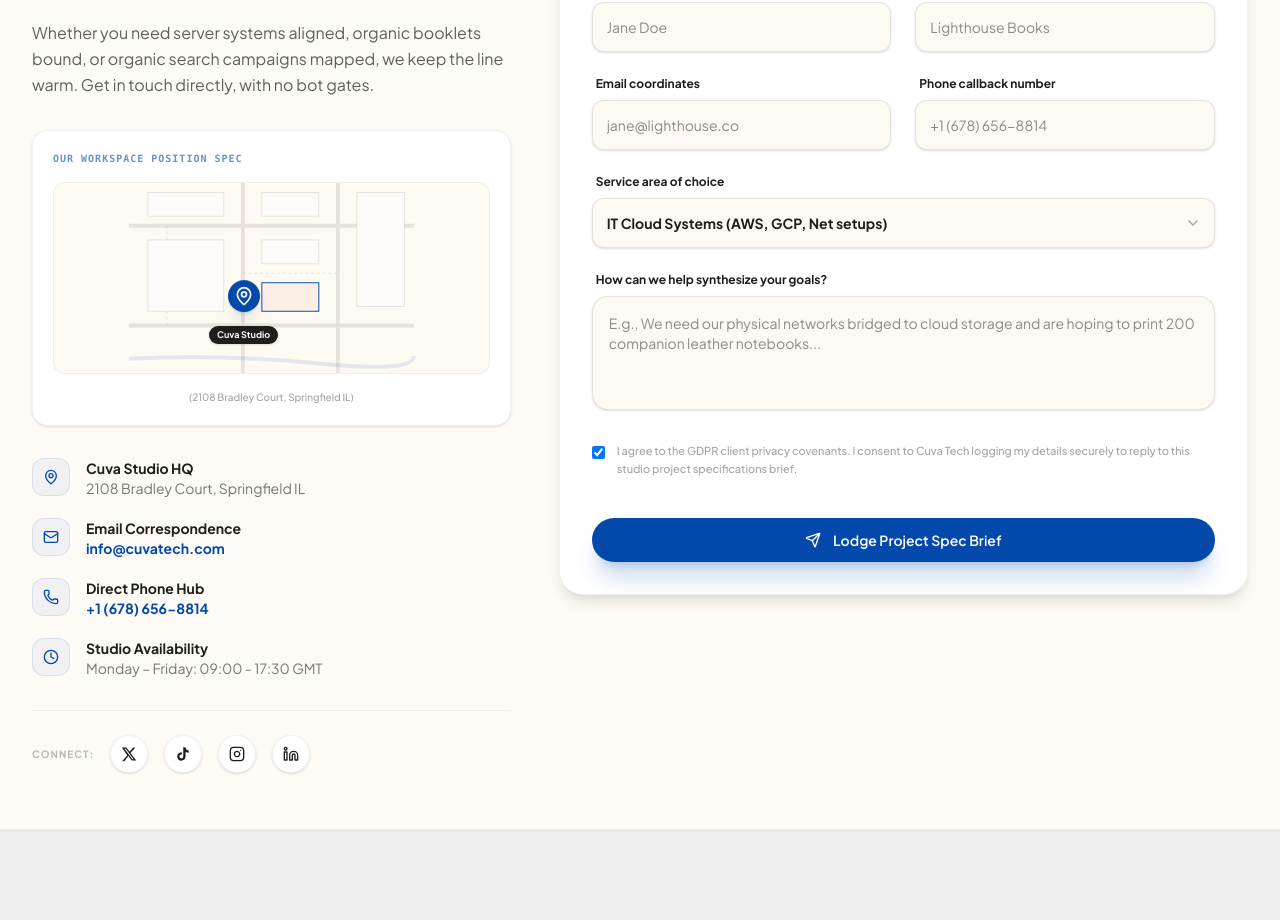
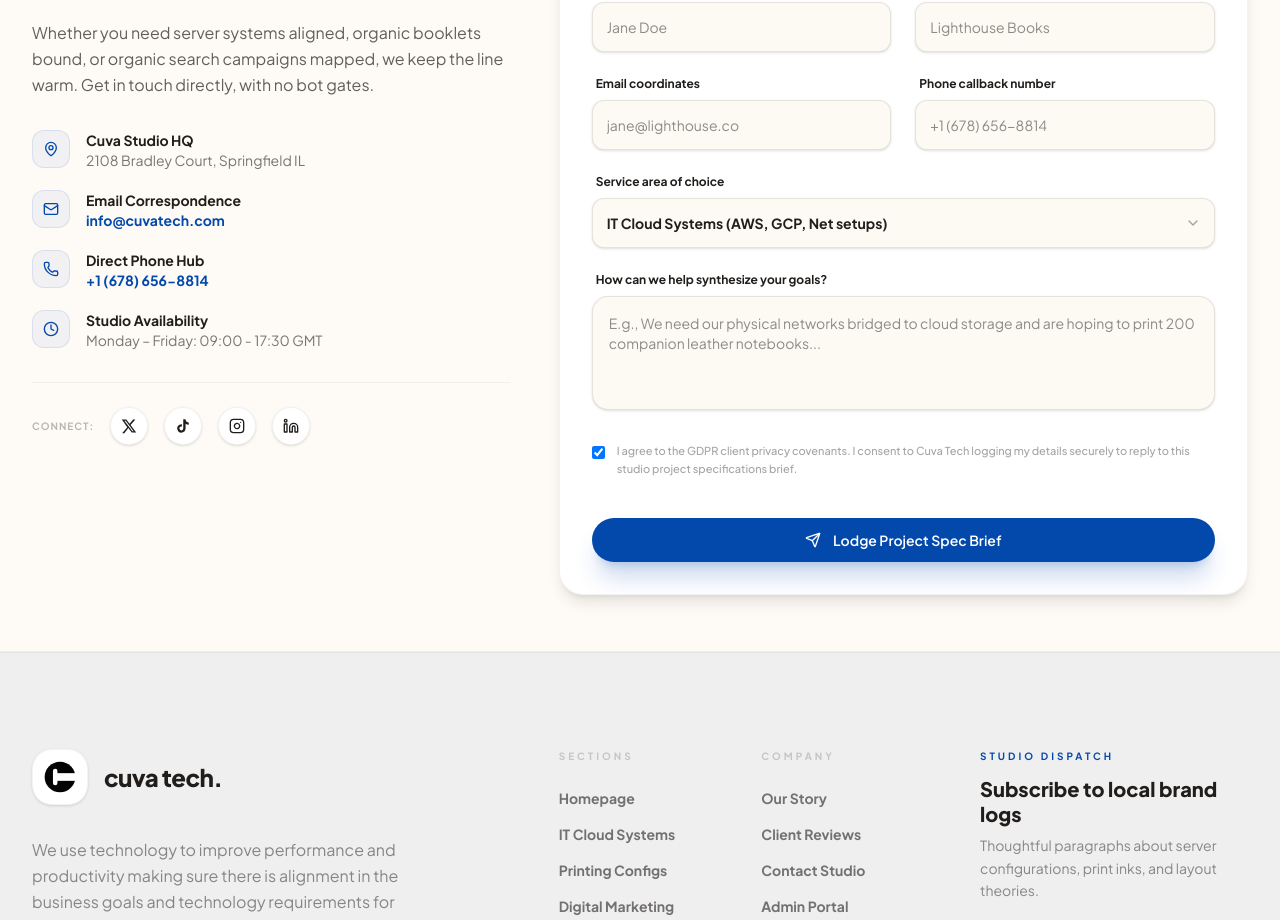
Before and after one commit to Adolph97/Cuvatech, a React (Vite) app: page / in a window 1280 px wide. Shown: the part 5526-6446 px from the top of the page. Built offline with nearby package versions, Linux system fonts and the light colour scheme; no server answers.

Commit message:
fix(ContactForm): fix bug in contact form validation

```diff
--- a/src/components/ContactForm.tsx
+++ b/src/components/ContactForm.tsx
@@ -132,32 +132,12 @@ export default function ContactForm() {
             </div>
 
             {/* Custom Hand-Drawn Map (SVG layout of Temple Lane, Dublin) */}
-            <div className="bg-white border border-charcoal/5 p-5 rounded-2xl shadow-sm space-y-4">
+            {/*<div className="bg-white border border-charcoal/5 p-5 rounded-2xl shadow-sm space-y-4">
               <span className="font-mono text-[10px] font-bold text-primary/60 uppercase block tracking-widest">OUR WORKSPACE POSITION SPEC</span>
 
               <div className="h-48 bg-bg border border-charcoal/5 rounded-xl relative overflow-hidden flex items-center justify-center">
 
-                {/* Visual sketch map shapes */}
-                <svg className="absolute inset-0 w-full h-full text-charcoal/10 stroke-[1.2]" viewBox="0 0 300 200" fill="none">
-                  {/* Street grids */}
-                  <path d="M0,45h300M0,150h300M120,0v200M220,0v200" stroke="currentColor" strokeWidth="4" />
-                  {/* Small back alleys */}
-                  <path d="M40,45v105M120,95h100" stroke="currentColor" strokeWidth="1" strokeDasharray="3 3"/>
 
-                  {/* Blocks shapes representing buildings */}
-                  <rect x="20" y="10" width="80" height="25" fill="#fcfbf9" stroke="currentColor" strokeWidth="1" />
-                  <rect x="140" y="10" width="60" height="25" fill="#fcfbf9" stroke="currentColor" strokeWidth="1" />
-                  <rect x="240" y="10" width="50" height="120" fill="#fcfbf9" stroke="currentColor" strokeWidth="1" />
-                  <rect x="20" y="60" width="80" height="75" fill="#fcfbf9" stroke="currentColor" strokeWidth="1" />
-                  <rect x="140" y="60" width="60" height="25" fill="#fcfbf9" stroke="currentColor" strokeWidth="1" />
-                  {/* Cuva studio block highlighted */}
-                  <rect x="140" y="105" width="60" height="30" fill="rgba(229, 139, 109, 0.1)" stroke="var(--color-primary)" strokeWidth="1" />
-
-                  {/* River Liffey representation at bottom */}
-                  <path d="M0,185 Q100,180 200,190 T300,182" stroke="var(--color-primary)" strokeWidth="4" strokeOpacity="0.1" />
-                </svg>
-
-                {/* Animated Map Pin */}
                 <div className="absolute top-[105px] left-[155px] flex flex-col items-center group cursor-pointer">
                   <div className="bg-primary text-white p-1.5 rounded-full shadow-lg animate-bounce">
                     <MapPin className="w-5 h-5" />
@@ -171,7 +151,7 @@ export default function ContactForm() {
               <span className="font-sans text-[10px] text-charcoal/40 text-center block font-medium">
                 ({address})
               </span>
-            </div>
+            </div>*/}
 
             {/* Direct addresses points */}
             <div className="space-y-5 font-sans text-sm text-charcoal">
```
